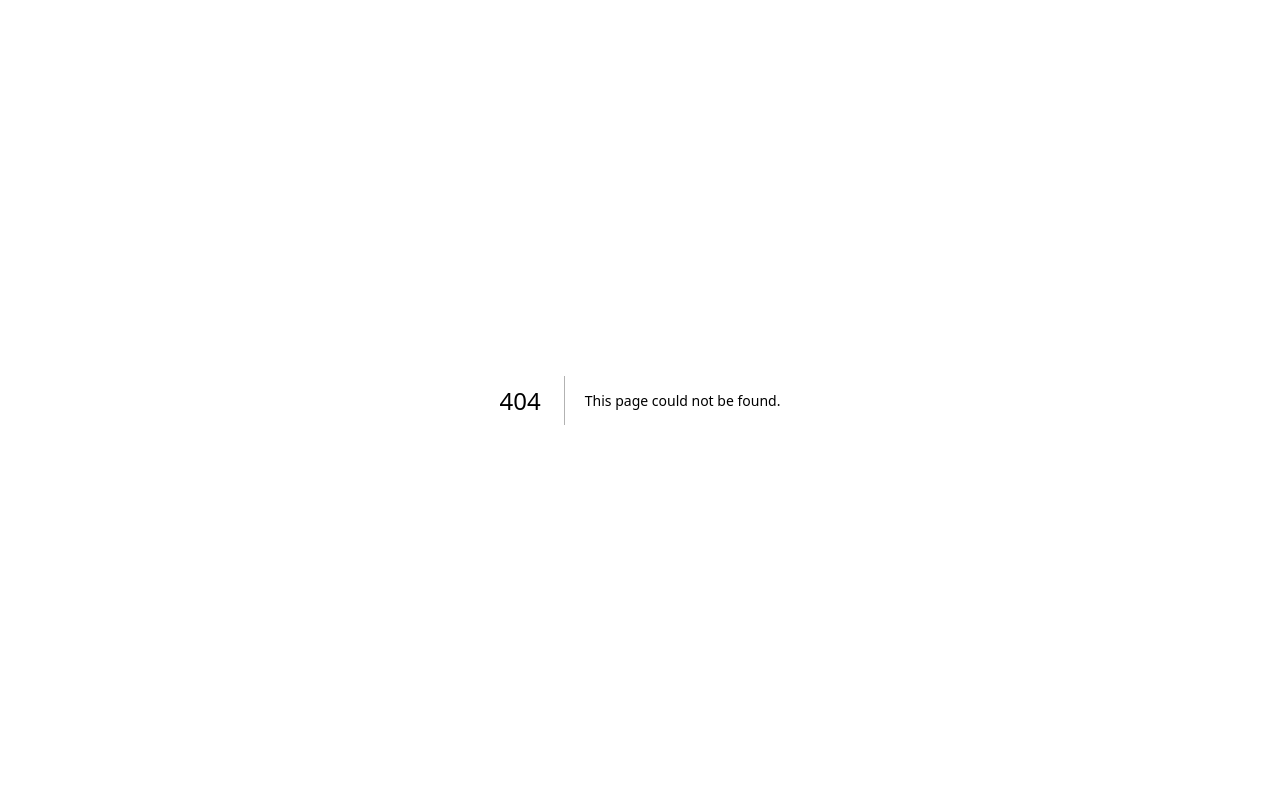
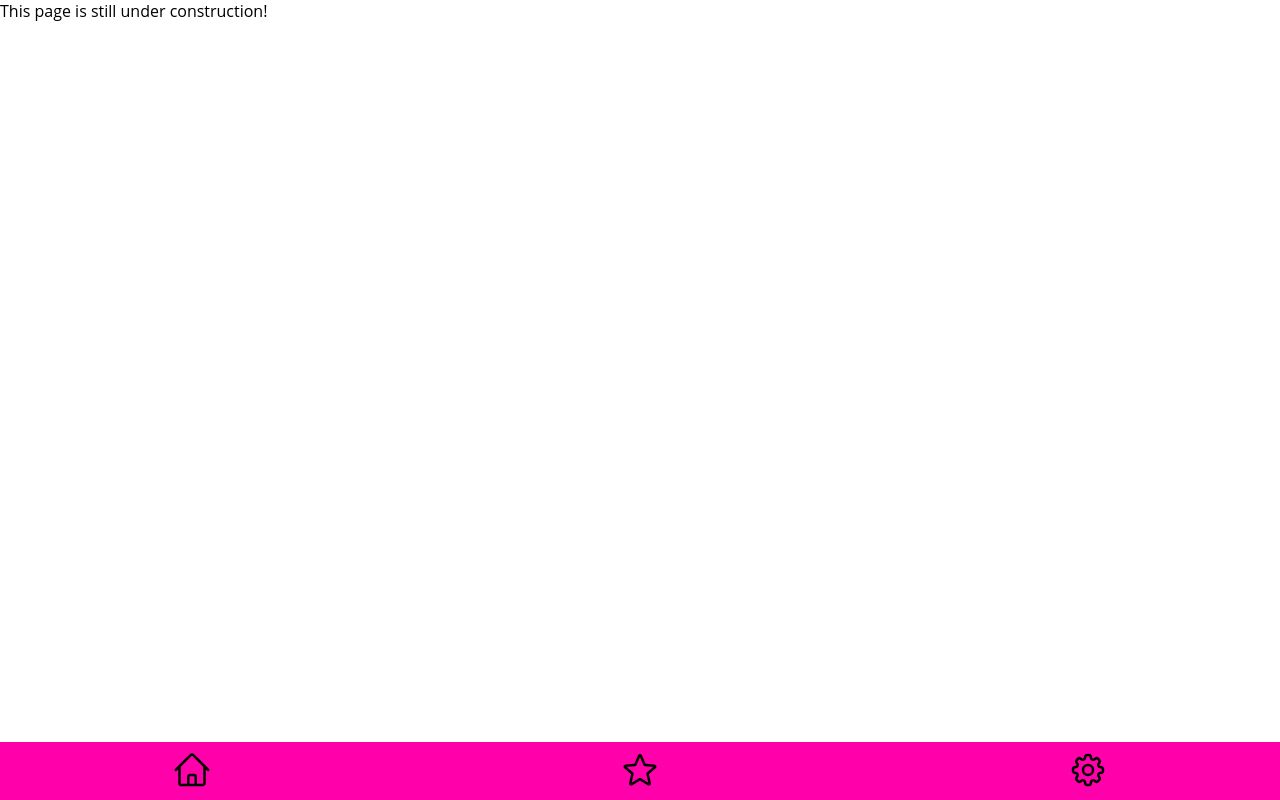
Before and after one commit to ryliecc/next-pokedex-app, a Next.js app: page /settings in a window 1280 px wide. Before the commit this address had no page. Built offline with nearby package versions, Linux system fonts and the light colour scheme.

Commit message:
add navigation function

```diff
--- a/components/Navigation.js
+++ b/components/Navigation.js
@@ -2,6 +2,7 @@ import { styled } from "styled-components";
 import HomeSvg from "../svg/heroicons/home.svg";
 import StarSvg from "../svg/heroicons/StarOutline.svg";
 import SettingsSvg from "../svg/heroicons/Settings.svg";
+import { useRouter } from "next/router";
 
 const NavBar = styled.nav`
   display: flex;
@@ -37,15 +38,28 @@ const SettingsImage = styled(SettingsSvg)`
 `;
 
 export default function Navigation() {
+  const router = useRouter();
+
+  function handleClickHomeButton() {
+    router.push("/");
+  }
+
+  function handleClickFavoritesButton() {
+    router.push("/favorites");
+  }
+
+  function handleClickSettingsButton() {
+    router.push("/settings");
+  }
   return (
     <NavBar>
-      <Button>
+      <Button onClick={handleClickHomeButton}>
         <HomeImage />
       </Button>
-      <Button>
+      <Button onClick={handleClickFavoritesButton}>
         <StarImage />
       </Button>
-      <Button>
+      <Button onClick={handleClickSettingsButton}>
         <SettingsImage />
       </Button>
     </NavBar>
--- /dev/null
+++ b/pages/settings.js
@@ -0,0 +1,10 @@
+import Navigation from "../components/Navigation";
+
+export default function SettingsPage() {
+  return (
+    <>
+      <div>This page is still under construction!</div>
+      <Navigation />
+    </>
+  );
+}
```
Also changed, not shown: pages/favorites.js (added, +10 -0 lines).
